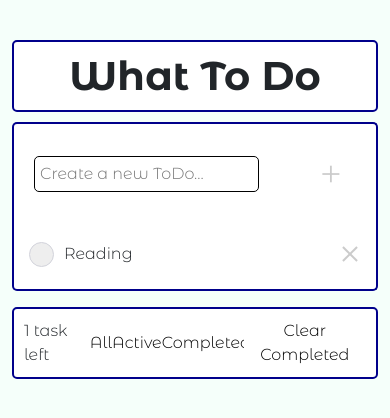
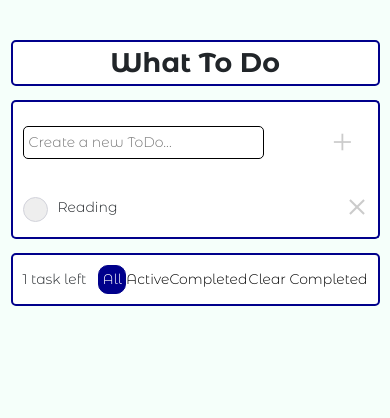
Before and after one commit to margo-ai/whattodo, a React (Create React App) app: page / in a window 390 px wide. Shown: the top 418 px of the page. Built offline with nearby package versions, Linux system fonts and the light colour scheme.

Commit message:
fix adaptive styles

```diff
--- a/src/App.js
+++ b/src/App.js
@@ -1,4 +1,4 @@
-import { useState, useEffect, useRef } from 'react';
+import { useState, useEffect} from 'react';
 import Container from 'react-bootstrap/Container';
 import classNames from 'classnames';
 
@@ -17,20 +17,27 @@ function App() {
 		id: 1
 	}]);
 	const [filter, setFilter] = useState('all');
+	const [filteredTodos, setFilteredTodos] = useState([]);
+	const [allFilterActive, setAllFilterActive] = useState(true);
+	const [activeFilterActive, setActiveFilterActive] = useState(false);
+	const [completedFilterActive, setCompletedFilterActive] = useState(false);
 
 
+
+	// Count uncompleted todos
 	function countRemaining() {
 		const remainingTasks = todos.filter(todo => !todo.done);
 		return remainingTasks.length;
 	}
 
-	// ADD TODO
+	// Add todo
 	const addTodo = (newTodoInput) => {
 		let todosCopy = [...todos];
 		todosCopy = [...todosCopy, {name: newTodoInput, done: false, id: todos.length + 1}];
 		setTodos(todosCopy);
 	}
 
+	//Toggle todo complete/not complete
 	function toggleTodo(id) {
 		const newtodos = [...todos];
 		const selectedTask = todos.find(todo => todo.id === id);
@@ -38,15 +45,45 @@ function App() {
 		setTodos(newtodos)
 	}
 
+	//Delete todo when X clicked
 	function deleteTodo(id) {
 		const remainingTodos = todos.filter(todo => todo.id !== id);
 		setTodos(remainingTodos);
 	}
 
+	//Clear all copleted todos
 	function clearCompleted() {
 		const remainingTodos = todos.filter(todo => !todo.done);
 		setTodos(remainingTodos);
 	}
+
+	//Change list displayed based on filter
+	useEffect(() => {
+		filterList();
+	}, [todos, filter]);
+
+
+	function filterList() {
+		if (filter === 'all') {
+			setFilteredTodos(todos);
+			setAllFilterActive(true);
+			setActiveFilterActive(false);
+			setCompletedFilterActive(false);
+		} else if (filter === 'active') {
+			const activeTodos = todos.filter(todo => !todo.done);
+			setFilteredTodos(activeTodos);
+			setActiveFilterActive(true);
+			setAllFilterActive(false);
+			setCompletedFilterActive(false);
+		} else if (filter === 'completed') {
+			const completedTodos = todos.filter(todo => todo.done);
+			setFilteredTodos(completedTodos);
+			setCompletedFilterActive(true);
+			setAllFilterActive(false);
+			setActiveFilterActive(false);
+		}
+	}
+
 
 
 	return (
@@ -55,12 +92,17 @@ function App() {
 			<Header/>
 			<TodoInput addTodo={addTodo}/>
 			<TodoList
-				data={todos}
+				data={filteredTodos}
 				toggleTodo={toggleTodo}
 				deleteTodo={deleteTodo}/>
 			<TodoFilters
 				countRemaining={countRemaining}
-				clearCompleted={clearCompleted}/>
+				clearCompleted={clearCompleted}
+				setFilter={setFilter}
+				allFilterActive={allFilterActive}
+				activeFilterActive={activeFilterActive}
+				completedFilterActive={completedFilterActive}
+				/>
 		</Container>
 	</div>
 
--- a/src/components/header/Header.js
+++ b/src/components/header/Header.js
@@ -5,7 +5,7 @@ import './header.scss';
 
 const Header = () => {
     return (
-        <header className="app__header">
+        <header className="app__header mb-3">
             <h1 className="app__title">What To Do</h1>
         </header>
     )
--- a/src/components/header/header.scss
+++ b/src/components/header/header.scss
@@ -6,7 +6,6 @@
         background-color: #ffffff;
         border: 2px solid #00008B;
         border-radius: 5px;
-        margin-bottom: 10px;
         padding: 10px;
     }
     &__title {
@@ -15,3 +14,14 @@
         margin-bottom: 0;
     }
 }
+
+@media (max-width: 770px) {
+    .app {
+        &__header {
+            padding: 5px;
+        }
+        &__title {
+            font-size: 27px;
+        }
+    }
+}
--- a/src/components/todofilters/TodoFilters.js
+++ b/src/components/todofilters/TodoFilters.js
@@ -1,14 +1,27 @@
 
 import './todofilter.scss';
 
-const TodoFilters = ({countRemaining, clearCompleted}) => {
+const TodoFilters = ({countRemaining, clearCompleted, setFilter, allFilterActive, activeFilterActive, completedFilterActive}) => {
+
+    function handleFilterAll() {
+        setFilter('all');
+    }
+
+    function handleFilterActive() {
+        setFilter('active');
+    }
+
+    function handleFilterComplete() {
+        setFilter('completed');
+    }
+
     return (
         <div className="filters">
             <p className="filters__remaining">{countRemaining()} task left</p>
             <div className="filters__group">
-                <button className="filter allFilterActive">All</button>
-                <button className="filter activeFilterActive">Active</button>
-                <button className="filter completedFilterActive">Completed</button>
+                <button className={allFilterActive ? "filter active-filter" : "filter"} onClick={handleFilterAll}>All</button>
+                <button className={activeFilterActive ? "filter active-filter" : "filter"} onClick={handleFilterActive}>Active</button>
+                <button className={completedFilterActive ? "filter active-filter" : "filter"} onClick={handleFilterComplete}>Completed</button>
             </div>
             <button className="filters__clear" onClick={clearCompleted}>Clear Completed</button>
         </div>
--- a/src/components/todofilters/todofilter.scss
+++ b/src/components/todofilters/todofilter.scss
@@ -4,7 +4,7 @@
     justify-content: space-between;
     align-items: center;
 
-    min-height: 30px;
+    min-height: 60px;
     padding: 10px;
     background-color: #ffffff;
     border: 2px solid #00008B;
@@ -24,9 +24,10 @@
             background-color: #fff;
             transition: all 150ms linear 0s;
             &:hover {
-                opacity: 0.2;
+                opacity: 0.3;
             }
         }
+
     }
 
     &__clear {
@@ -34,7 +35,29 @@
         background-color: #fff;
         transition: all 150ms linear 0s;
         &:hover {
-            opacity: 0.2;
+            opacity: 0.3;
+        }
+    }
+
+    .active-filter {
+        color: #fff;
+        padding: 3px;
+        background-color: #00008B;
+        border: 1px solid #00008B;
+        border-radius: 10px;
+        transition: border 150ms linear 0s;
+        &:hover {
+            opacity: 1;
+        }
+    }
+
+}
+
+@media (max-width: 770px) {
+    .filters {
+        min-height: 52px;
+        &__group {
+            width: 40%;
         }
     }
 }
--- a/src/components/todoinput/todoinput.scss
+++ b/src/components/todoinput/todoinput.scss
@@ -33,3 +33,11 @@
         }
     }
 }
+
+@media (max-width: 770px) {
+    .addtodo {
+        &__block {
+            padding: 10px;
+        }
+    }
+}
--- a/src/components/todolist/todolist.scss
+++ b/src/components/todolist/todolist.scss
@@ -8,3 +8,9 @@
     border-top: none;
 
 }
+
+@media (max-width: 770px) {
+    .list {
+        padding: 5px;
+    }
+}
--- a/src/style.scss
+++ b/src/style.scss
@@ -3,6 +3,7 @@
 * {
     font-family: 'Montserrat Alternates', sans-serif;
     font-weight: 300;
+    font-size: 16px;
     margin: 0;
     padding: 0;
     box-sizing: border-box;
@@ -24,3 +25,9 @@ body {
     padding: 20px 0;
 
 }
+
+@media (max-width: 770px) {
+    * {
+        font-size: 14px;
+    }
+}
```
